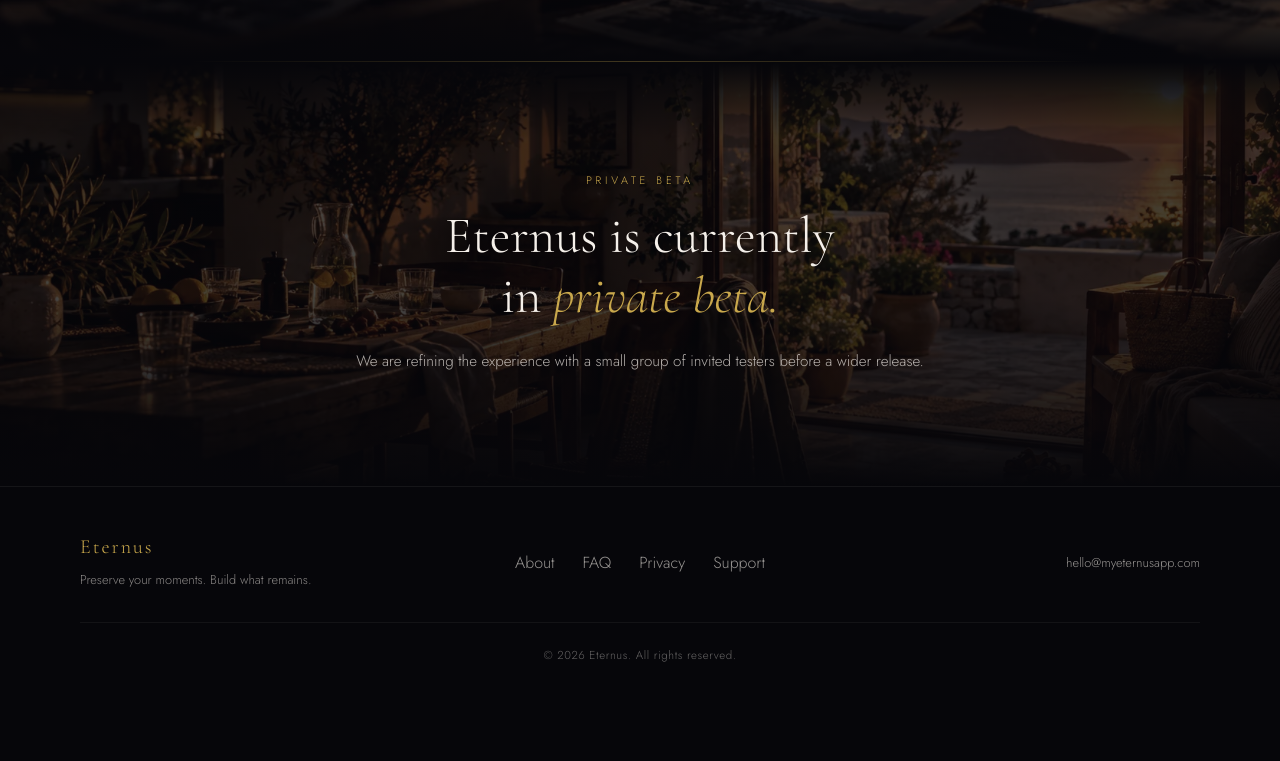
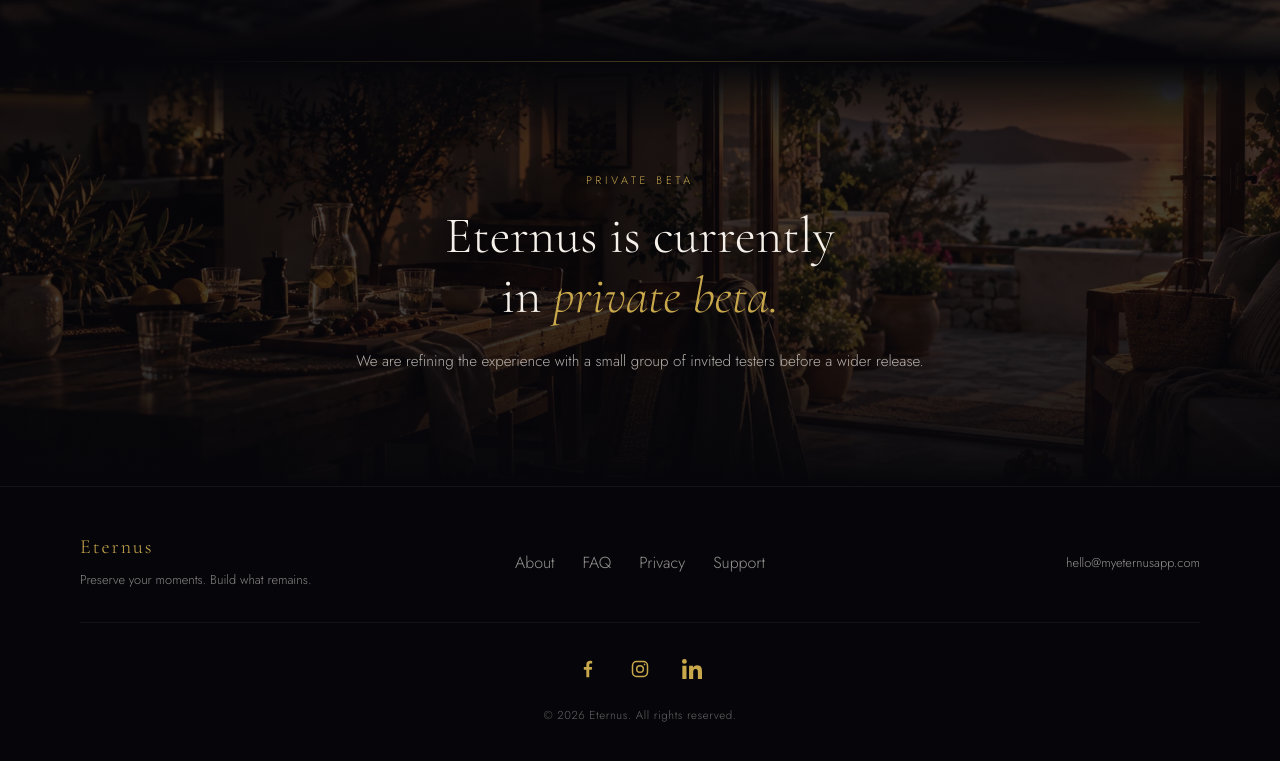
Before and after one commit to myeternusapp/eternus, a plain HTML site: page index.html in a window 1280 px wide. Shown: the part 5146-5907 px from the top of the page. Before the commit the page ends 5857 px from the top, so only its background shows below. Drawn offline with nearby package versions, Linux system fonts and the light colour scheme.

Commit message:
Add gold social links to homepage footer

```diff
--- a/index.html
+++ b/index.html
@@ -746,6 +746,32 @@
       outline: 1px solid rgba(201,168,76,0.5);
       outline-offset: 4px;
     }
+    .footer-socials {
+      display: flex;
+      justify-content: center;
+      gap: 8px;
+      margin-bottom: 16px;
+    }
+    .footer-socials a,
+    .footer-socials a:visited {
+      display: inline-flex;
+      align-items: center;
+      justify-content: center;
+      width: 44px;
+      height: 44px;
+      border-radius: 50%;
+      color: var(--gold);
+    }
+    .footer-socials a:hover,
+    .footer-socials a:focus-visible {
+      color: var(--gold-light);
+      text-decoration: none;
+    }
+    .footer-socials a:focus-visible {
+      outline: 2px solid var(--gold);
+      outline-offset: 3px;
+    }
+    .footer-socials svg { display: block; width: 20px; height: 20px; }
     .footer-bottom {
       max-width: 1120px;
       margin: 0 auto;
@@ -2098,6 +2124,17 @@
       </div>
     </div>
     <div class="footer-bottom">
+      <div class="footer-socials" role="group" aria-label="Eternus social media">
+        <a href="https://www.facebook.com/myeternusapp" target="_blank" rel="noopener noreferrer" aria-label="Eternus on Facebook (opens in a new tab)">
+          <svg xmlns="http://www.w3.org/2000/svg" viewBox="0 0 24 24" fill="currentColor" aria-hidden="true" focusable="false"><path d="M13.5 22v-9h3l.5-3.5h-3.5V7.25c0-1 .3-1.75 1.75-1.75H17V2.25A22 22 0 0 0 14.5 2C12 2 10 3.5 10 6.5v3H7V13h3v9z"/></svg>
+        </a>
+        <a href="https://www.instagram.com/eternusapp/" target="_blank" rel="noopener noreferrer" aria-label="Eternus on Instagram (opens in a new tab)">
+          <svg xmlns="http://www.w3.org/2000/svg" viewBox="0 0 24 24" fill="none" stroke="currentColor" stroke-width="1.8" aria-hidden="true" focusable="false"><rect x="3" y="3" width="18" height="18" rx="5"/><circle cx="12" cy="12" r="4"/><circle cx="17.5" cy="6.5" r="1" fill="currentColor" stroke="none"/></svg>
+        </a>
+        <a href="https://www.linkedin.com/company/myeternusapp" target="_blank" rel="noopener noreferrer" aria-label="Eternus on LinkedIn (opens in a new tab)">
+          <svg xmlns="http://www.w3.org/2000/svg" viewBox="0 0 24 24" fill="currentColor" aria-hidden="true" focusable="false"><path d="M5.37 24H.4V7.98h4.97zM2.88 5.8A2.9 2.9 0 1 1 2.9 0a2.9 2.9 0 0 1-.02 5.8zM24 24h-4.97v-7.8c0-1.86-.04-4.25-2.59-4.25-2.59 0-2.99 2.02-2.99 4.12V24H8.48V7.98h4.77v2.19h.07c.66-1.26 2.29-2.59 4.71-2.59 5.04 0 5.97 3.32 5.97 7.63z"/></svg>
+        </a>
+      </div>
       <span>&copy; <span id="year"></span> Eternus. All rights reserved.</span>
     </div>
   </footer>
```
